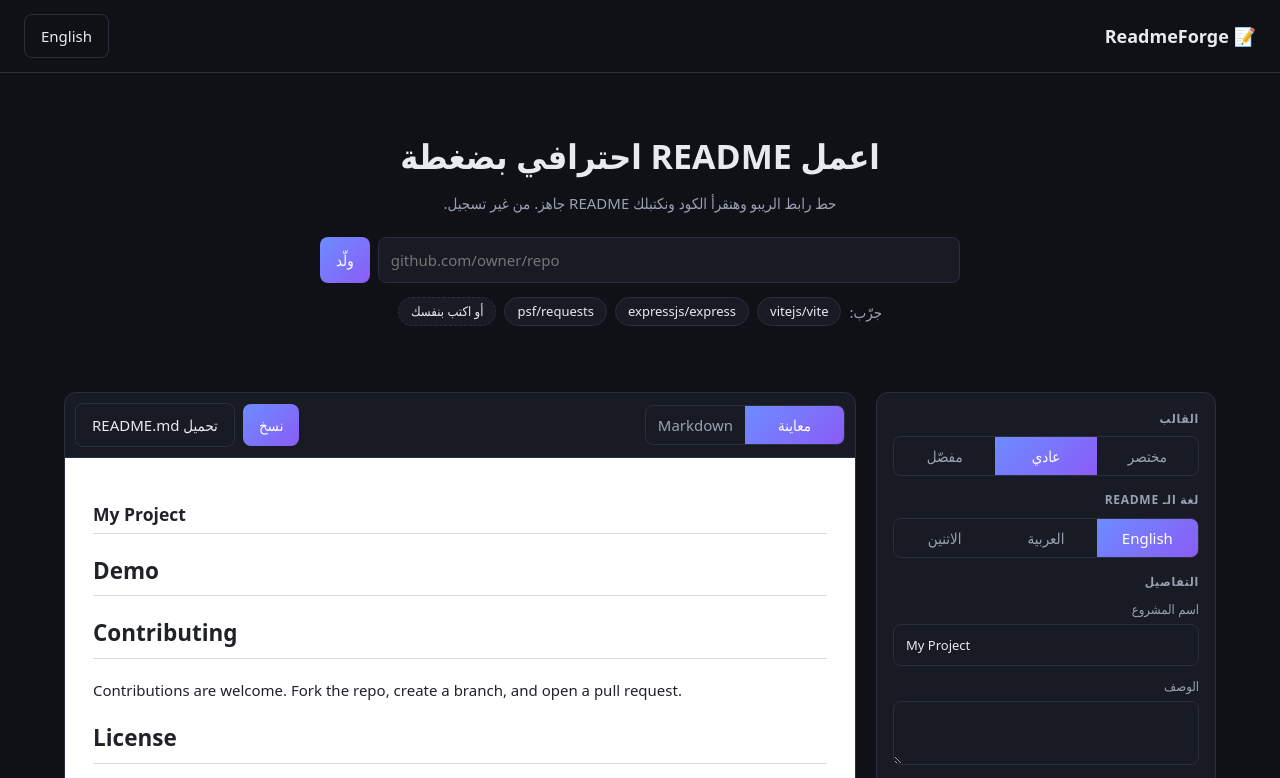
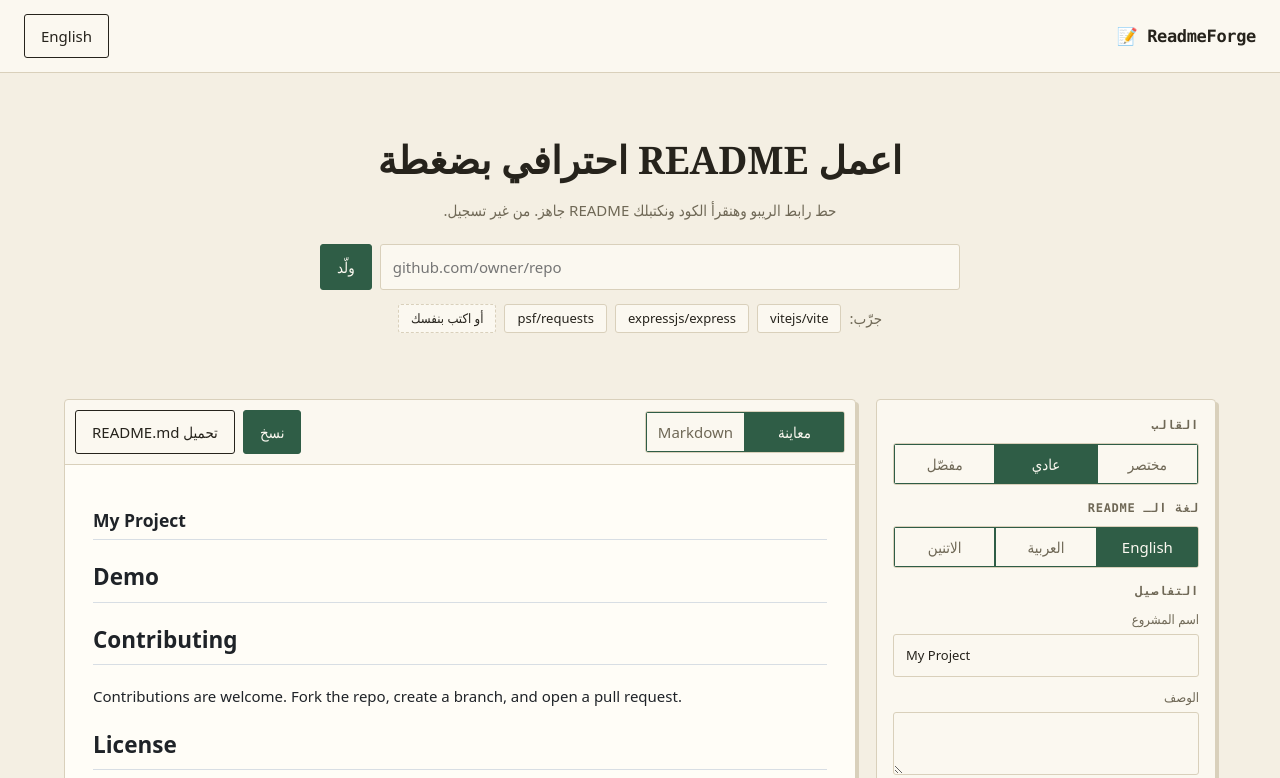
Before and after one commit to mostaaafaomran-ctrl/readmeforge, a plain HTML site: page index.html in a window 1280 px wide. Both pictures are taken after a click on the link "أو اكتب بنفسك". Shown: the top 778 px of the page. Drawn offline with Linux system fonts and the light colour scheme.

Commit message:
Refactor CSS variables and styles for consistency

```diff
--- a/style.css
+++ b/style.css
@@ -1,45 +1,48 @@
-:root{--bg:#0f1117;--card:#181b24;--line:#2a2f3d;--tx:#e8eaf0;--mut:#9aa1b2;--ac:#6c8cff;--ac2:#8b5cf6}
+:root{--bg:#f4efe3;--card:#fbf8f0;--line:#d9d0bb;--tx:#26231c;--mut:#6f6856;--ac:#2f5d46;--ac2:#2f5d46}
 *{box-sizing:border-box}
 body{margin:0;background:var(--bg);color:var(--tx);font:15px/1.6 system-ui,"Segoe UI",Tahoma,sans-serif}
 header{display:flex;justify-content:space-between;align-items:center;padding:14px 24px;border-bottom:1px solid var(--line)}
-.brand{font-weight:700;font-size:18px}
-button{background:linear-gradient(135deg,var(--ac),var(--ac2));color:#fff;border:0;border-radius:8px;padding:9px 16px;font:inherit;cursor:pointer}
-button.ghost{background:transparent;border:1px solid var(--line);color:var(--tx)}
+.brand{font:700 17px ui-monospace,Menlo,Consolas,monospace;letter-spacing:-.02em;direction:ltr}.brand b{background:var(--tx);color:var(--bg);padding:2px 7px;margin-inline-end:8px;border-radius:2px;font-size:13px}
+button{background:var(--ac);color:#fbf8f0;border:1px solid var(--ac);border-radius:3px;padding:9px 16px;font:inherit;cursor:pointer}
+button.ghost{background:transparent;border:1px solid var(--tx);color:var(--tx)}
 main{max-width:1200px;margin:0 auto;padding:24px}
 .hero{text-align:center;padding:32px 0 8px}
-.hero h1{font-size:34px;margin:0 0 8px}
+.hero h1{font-family:Georgia,"Times New Roman",serif;font-weight:700;font-size:38px;margin:0 0 8px}
 .hero p{color:var(--mut);margin:0 0 22px}
 form{display:flex;gap:8px;max-width:640px;margin:0 auto 14px}
-input,textarea{width:100%;background:var(--card);border:1px solid var(--line);color:var(--tx);border-radius:8px;padding:10px 12px;font:inherit}
+input,textarea{width:100%;background:var(--card);border:1px solid var(--line);color:var(--tx);border-radius:3px;padding:10px 12px;font:inherit}
 textarea{resize:vertical;font-family:inherit}
 .row{display:flex;gap:8px;justify-content:center;align-items:center;flex-wrap:wrap;color:var(--mut)}
-.chip{background:var(--card);border:1px solid var(--line);border-radius:99px;padding:3px 12px;color:var(--tx);text-decoration:none;font-size:13px;direction:ltr}
+.chip{background:var(--card);border:1px solid var(--line);border-radius:3px;padding:3px 12px;color:var(--tx);text-decoration:none;font-size:13px;direction:ltr}
 .chip.alt{direction:inherit;border-style:dashed}
 .status{min-height:26px;margin-top:12px;color:var(--mut)}
-.status.err{color:#ff7b7b}
+.status.err{color:#a8321f}
 .hidden{display:none!important}
 .work{display:grid;grid-template-columns:340px 1fr;gap:20px;margin-top:20px;align-items:start}
-.panel{background:var(--card);border:1px solid var(--line);border-radius:12px;padding:16px}
-.panel h3{margin:14px 0 8px;font-size:12px;text-transform:uppercase;letter-spacing:.06em;color:var(--mut)}
+.panel{background:var(--card);border:1px solid var(--line);border-radius:4px;padding:16px}
+.panel h3{margin:14px 0 8px;font-size:12px;font-family:ui-monospace,Menlo,Consolas,monospace;text-transform:uppercase;letter-spacing:.06em;color:var(--mut)}
 .panel h3:first-child{margin-top:0}
 label{display:block;margin-bottom:10px;font-size:13px;color:var(--mut)}
 label input,label textarea{margin-top:4px;color:var(--tx)}
-.seg{display:flex;border:1px solid var(--line);border-radius:8px;overflow:hidden}
+.seg{display:flex;border:1px solid var(--line);border-radius:3px;overflow:hidden}
 .seg button{flex:1;background:transparent;border-radius:0;color:var(--mut);padding:7px 6px}
-.seg button.on{background:linear-gradient(135deg,var(--ac),var(--ac2));color:#fff}
+.seg button.on{background:var(--ac);color:#fbf8f0}
 .seg.small{width:200px}
 .checks label{display:flex;gap:8px;align-items:center;margin:0 0 6px;color:var(--tx)}
 .checks input{width:auto}
-.out{background:var(--card);border:1px solid var(--line);border-radius:12px;min-width:0}
+.out{background:var(--card);border:1px solid var(--line);border-radius:4px;min-width:0}
 .bar{display:flex;gap:8px;padding:10px;border-bottom:1px solid var(--line);align-items:center}
 .sp{flex:1}
-.md{padding:24px 28px;background:#fff;color:#1f2328;border-radius:0 0 12px 12px;min-height:420px;overflow-x:auto}
+.md{padding:24px 28px;background:#fffdf7;color:#1f2328;border-radius:0;min-height:420px;overflow-x:auto}
 .md h1,.md h2{border-bottom:1px solid #d8dee4;padding-bottom:.3em}
 .md pre{background:#f6f8fa;padding:12px;border-radius:6px;overflow:auto}
 .md code{background:#eff1f3;padding:2px 5px;border-radius:4px;font-size:90%}
 .md pre code{background:none;padding:0}
 .md img{max-width:100%}
 .md table{border-collapse:collapse}.md td,.md th{border:1px solid #d0d7de;padding:5px 12px}
-#raw{min-height:560px;border:0;border-radius:0 0 12px 12px;font-family:ui-monospace,Menlo,Consolas,monospace;font-size:13px}
+#raw{min-height:560px;border:0;border-radius:0;font-family:ui-monospace,Menlo,Consolas,monospace;font-size:13px}
 footer{text-align:center;color:var(--mut);padding:30px;font-size:13px}
 @media(max-width:860px){.work{grid-template-columns:1fr}form{flex-direction:column}}
+
+header{background:var(--card)}
+.out,.panel{box-shadow:3px 3px 0 var(--line)}
```
